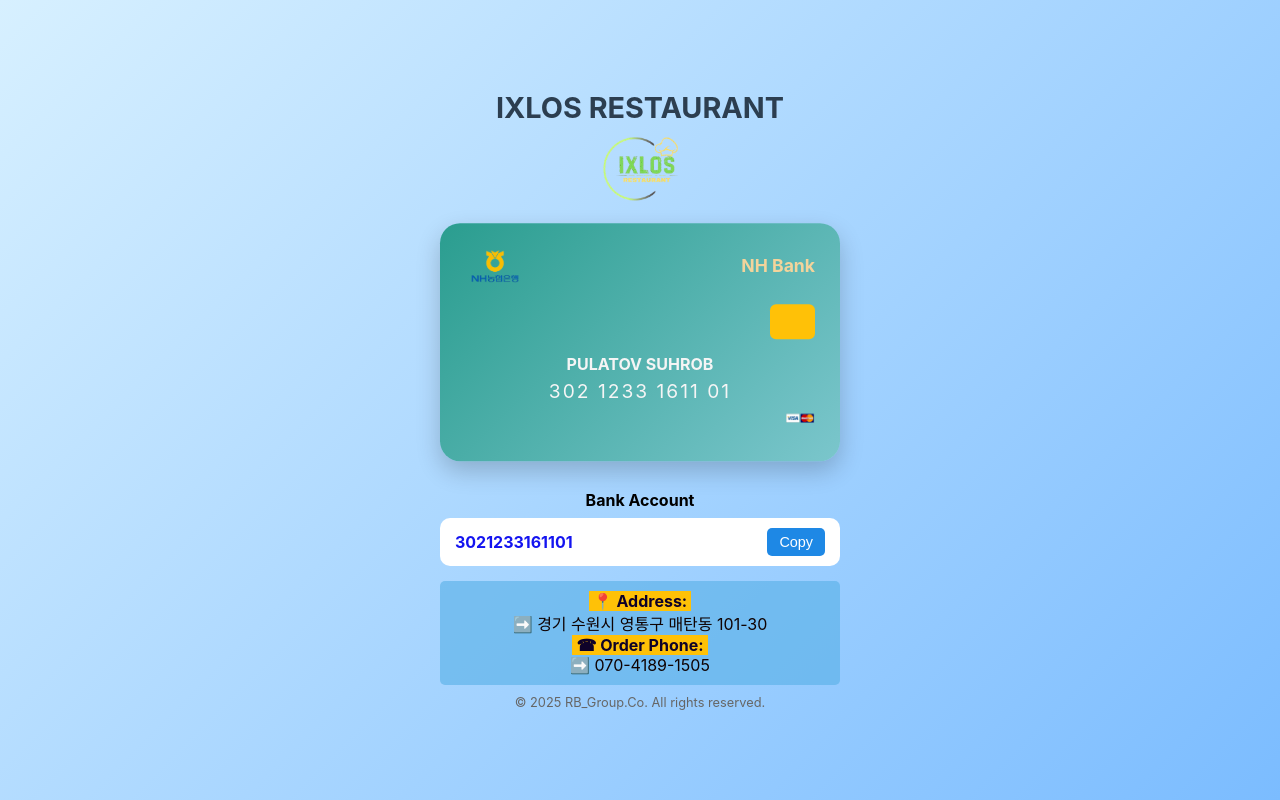
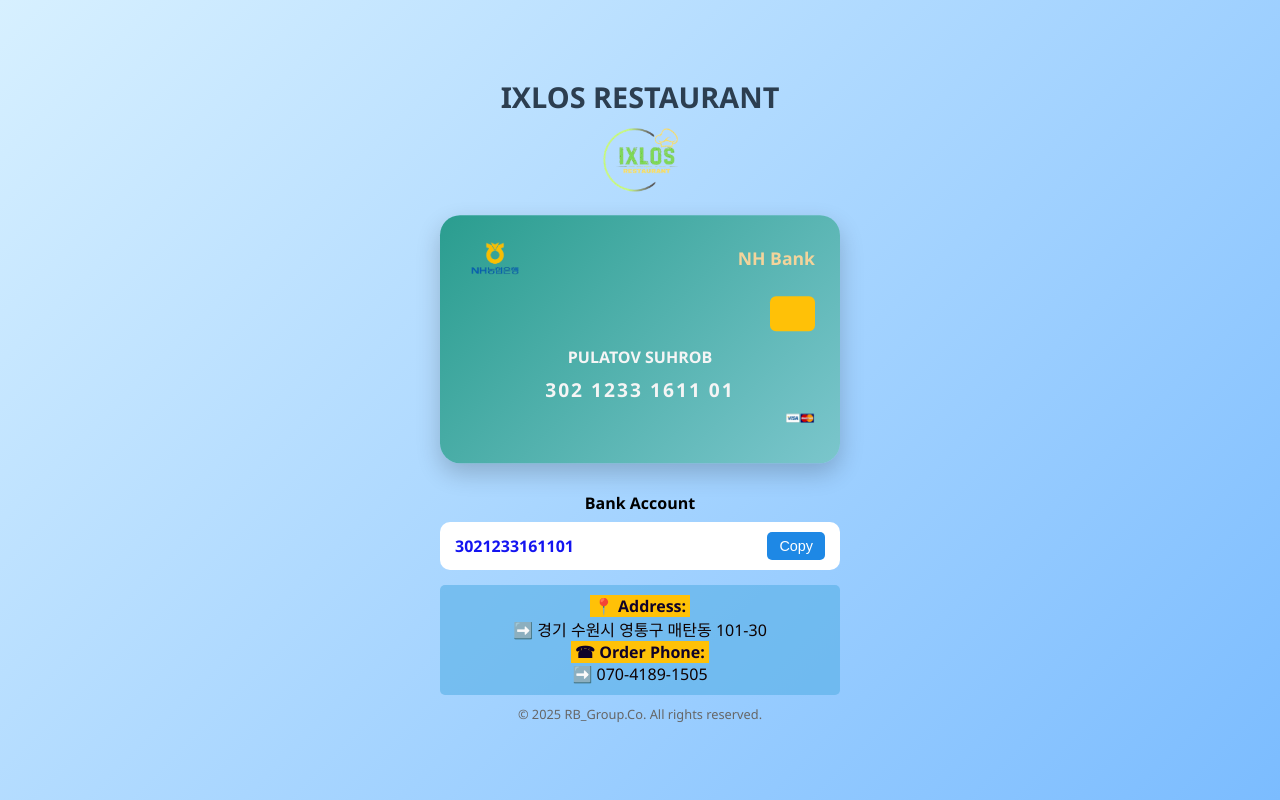
Before and after one commit to BunyodbekDeveloper97/IXLAS-RESTAURANT-Payment-Card, a plain HTML site: page index.html in a window 1280 px wide. Drawn offline with Linux system fonts and the light colour scheme.

Commit message:
Some Features Updated

```diff
--- a/index.html
+++ b/index.html
@@ -24,25 +24,21 @@
       <div class="card-brand">
         <img src="/image/CardBrandLogo.png" alt="Visa" class="card-logo" />
       </div>
-
     </section>
 
     <section class="account-copy-section">
       <p class="account-label">Bank Account</p>
       <div class="account-copy-wrapper">
         <span class="account-number" id="accountNumber">3021233161101</span>
-        <button class="copy-btn" id="copyBtn" onclick="copyAccountNumber()">Copy</button>
+        <button class="copy-btn" id="copyBtn">Copy</button>
       </div>
     </section>
 
     <div class="restaurant-info">
       <p>
         <strong>📍 Address:</strong><br>
-            <a href="#" target="_blank"  onclick="openMap()">
-              ➡️ 경기 수원시 영통구 매탄동 101-30
-            </a>
+        <a href="#" onclick="openMap()">➡️ 경기 수원시 영통구 매탄동 101-30</a>
       </p>
-
       <p>
         <strong>☎ Order Phone:</strong><br>
         <a href="tel:+827041891505">➡️ 070-4189-1505</a>
--- a/script.js
+++ b/script.js
@@ -1,3 +1,4 @@
+// Copy Account Number
 function copyAccountNumber() {
   const accountNumber = document.getElementById("accountNumber").innerText;
   const copyBtn = document.getElementById("copyBtn");
@@ -15,17 +16,15 @@
   });
 }
 
-
+// Open Address in Map
 function openMap() {
   const address = "경기 수원시 영통구 매탄동 101-30";
-    const naverMapURL = `https://map.naver.com/v5/search/${encodeURIComponent(address)}`;
   const kakaoMapURL = `https://map.kakao.com/?q=${encodeURIComponent(address)}`;
-
   const isMobile = /Mobi|Android/i.test(navigator.userAgent);
 
   if (isMobile) {
+    // Try native Kakao app
     window.location.href = `kakaomap://search?q=${encodeURIComponent(address)}`;
-
     setTimeout(() => {
       window.location.href = kakaoMapURL;
     }, 2000);
@@ -33,3 +32,6 @@
     window.open(kakaoMapURL, "_blank");
   }
 }
+
+// Add event listener for Copy button
+document.getElementById("copyBtn").addEventListener("click", copyAccountNumber);
--- a/style.css
+++ b/style.css
@@ -6,8 +6,7 @@
 }
 
 body {
-  font-family: -apple-system, BlinkMacSystemFont, 'Segoe UI', Roboto, Helvetica, Arial, sans-serif;
-  -webkit-font-smoothing: antialiased;
+  font-family: 'Segoe UI', Roboto, Helvetica, Arial, sans-serif;
   background: linear-gradient(135deg, #d7f0ff, #a9d6ff, #7bbcff);
   display: flex;
   justify-content: center;
@@ -38,7 +37,6 @@
   background: linear-gradient(135deg, #2A9D8F, #7BC6CC);
   border-radius: 20px;
   padding: 25px;
-  position: relative;
   margin-bottom: 25px;
   box-shadow: 0 10px 25px rgba(0, 0, 0, 0.2);
   animation: floatCard 3s infinite ease-in-out;
@@ -74,26 +72,21 @@
   margin: 20px 0 15px auto;
 }
 
-.card-holder-name {
-  font-size: clamp(0.9rem, 3vw, 1rem);
+.card-holder-name,
+.card-number {
+  color: #f5f5f5;
   font-weight: bold;
-  margin-bottom: 5px;
-  color: #f5f5f5;
+  margin-bottom: 8px;
+  word-break: break-word;
+  user-select: text;
 }
 
 .card-number {
   font-size: clamp(1rem, 4vw, 1.2rem);
   letter-spacing: 2px;
-  margin-bottom: 8px;
-  color: #f5f5f5;
-  text-decoration: none !important;
-  pointer-events: none;
-  word-break: break-word;
-  user-select: text;
 }
 
 .card-brand {
-  font-size: 0.85rem;
   text-align: right;
 }
 
@@ -127,8 +120,6 @@
   font-weight: bold;
   font-size: clamp(0.9rem, 3vw, 1rem);
   color: #1414f0;
-  pointer-events: none;
-  word-break: break-word;
   user-select: text;
 }
 
@@ -187,7 +178,6 @@
 
   .card-number {
     font-size: 1.05rem;
-    font-weight: bold;
     letter-spacing: 1px;
   }
 
```
Lines whose indentation alone changed are shown as unchanged.
